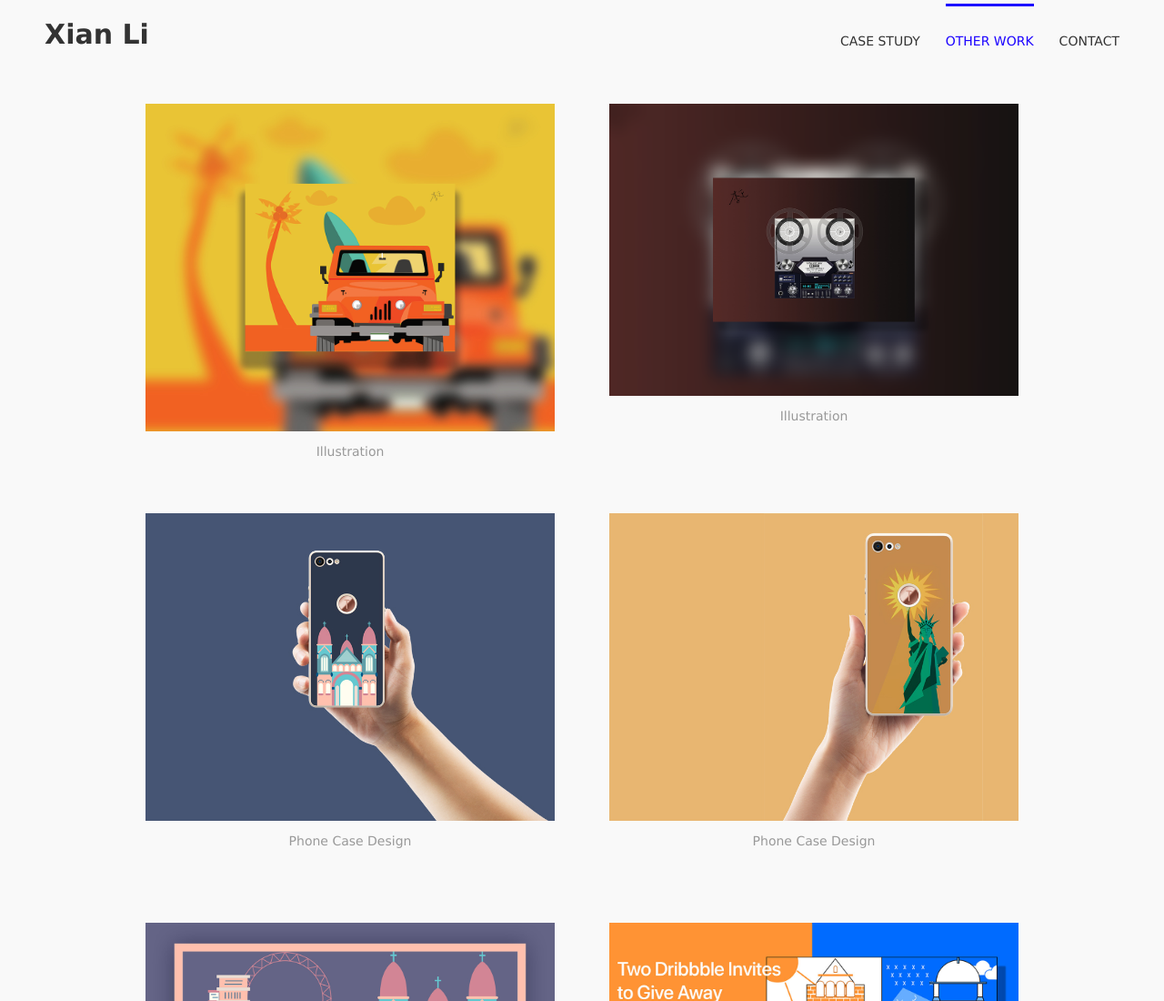
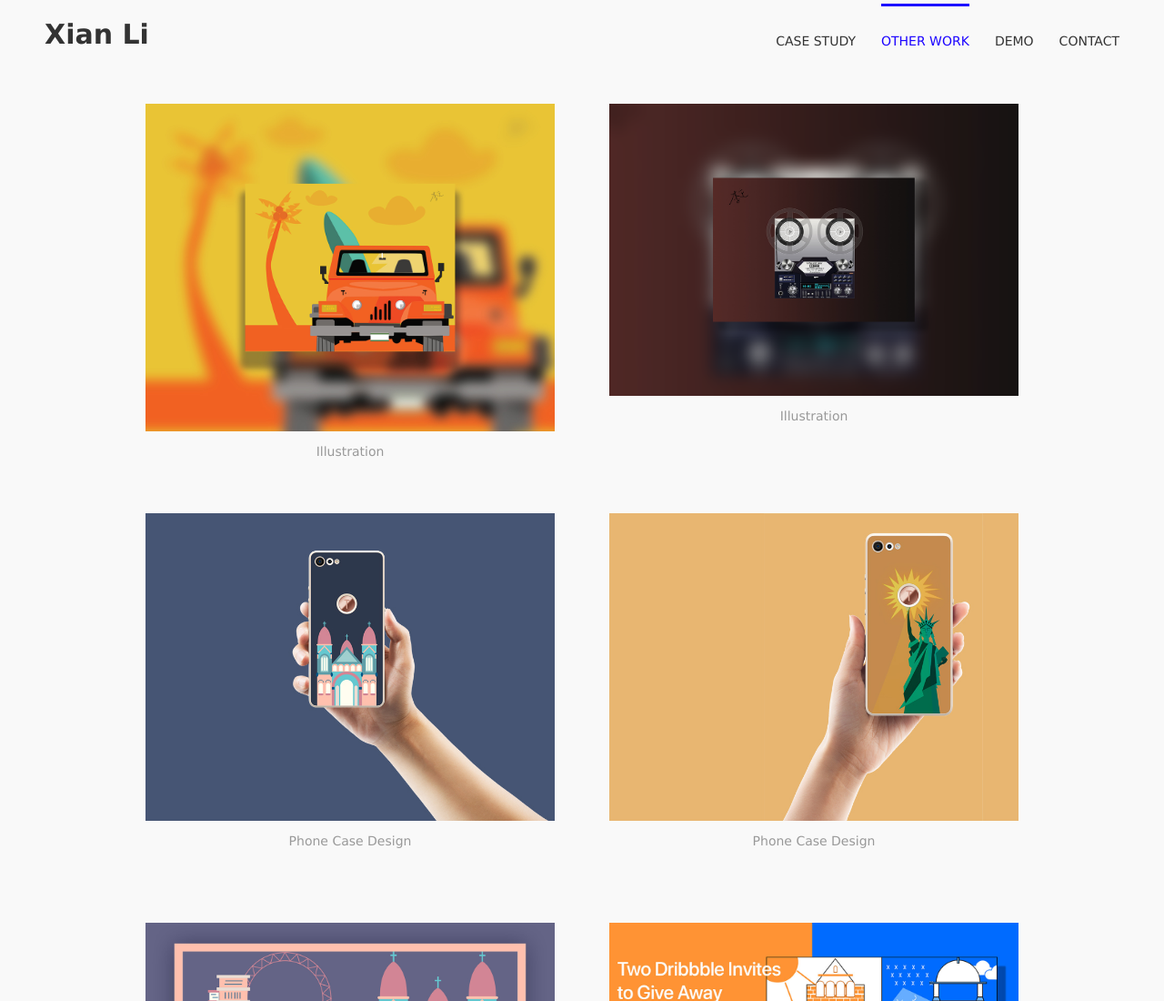
Before and after one commit to xnslx/xnslx.github.io, a plain HTML site: page illustration_updated.html in a window 1280 px wide. Shown: the top 1100 px of the page at 91% size. Drawn offline with Linux system fonts and the light colour scheme.

Commit message:
Update illustration_updated.html

```diff
--- a/illustration_updated.html
+++ b/illustration_updated.html
@@ -187,10 +187,11 @@
 	<body>
 		<nav class="nav-bar">
 			<div class="nav-container">
-				<a class="logo" href="index.html">Xian Li</a>
+				<a class="logo" href="home.html">Xian Li</a>
 				<ul class="nav-flexbox">
-					<li class="nav-item"><a href="index.html">Case Study</a></li>
+					<li class="nav-item"><a href="home.html">Case Study</a></li>
 					<li class="nav-item"><a href="illustration_updated.html" class="current">Other Work</a></li>
+					<li class="nav-item"><a href="demo.html">Demo</a></li>
 					<li class="nav-item"><a href="contact_page.html">Contact</a></li>
 				</ul>
 			</div>
```
